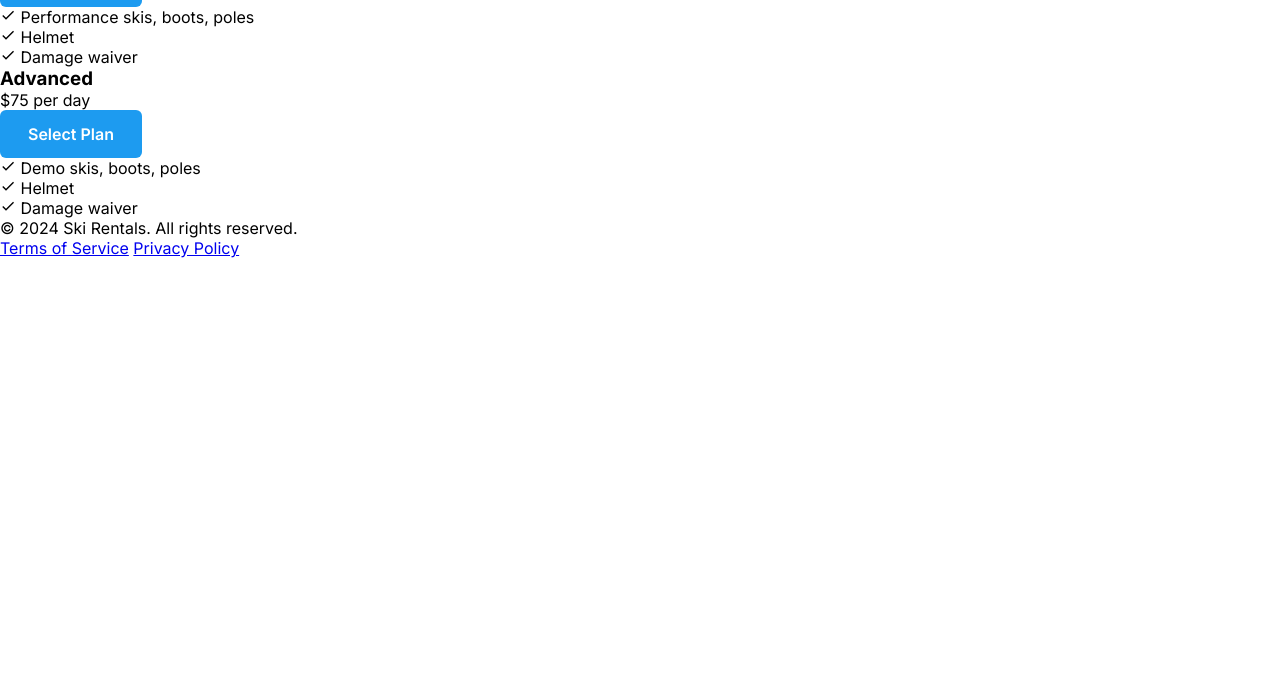
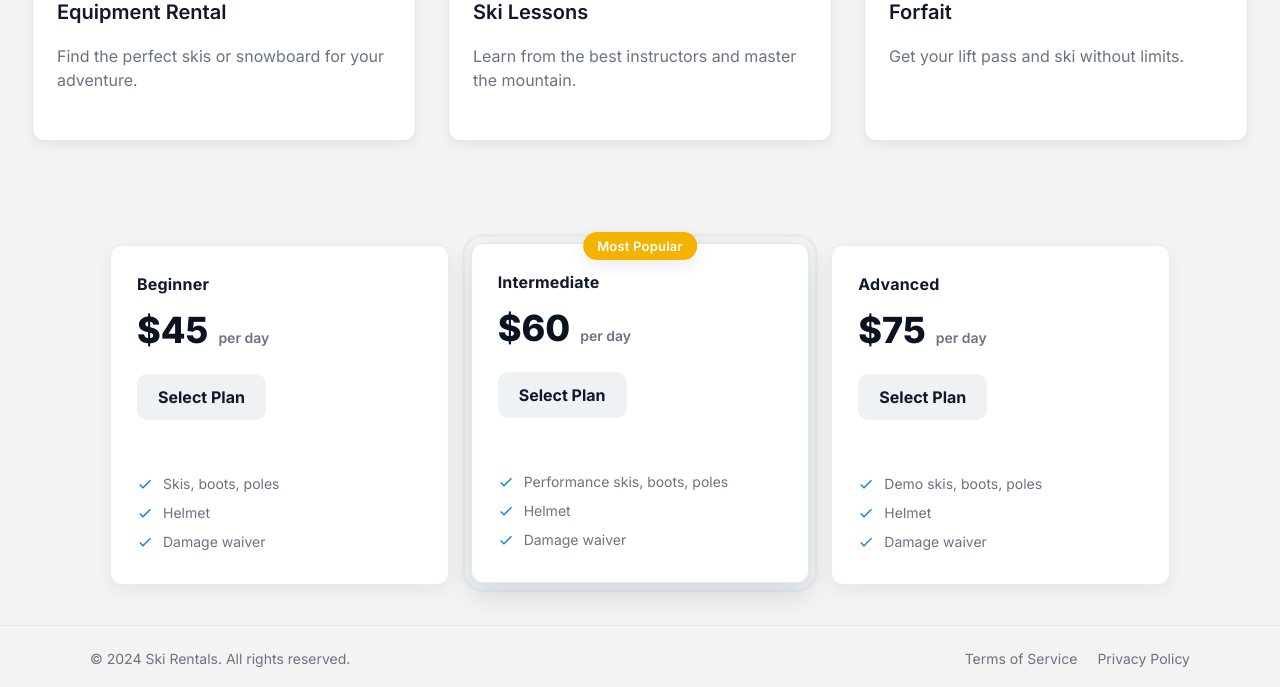
Before and after one commit to 7arise/langinpage, a plain HTML site: page index.html in a window 1280 px wide. Shown: the part 985-1672 px from the top of the page. Before the commit the page ends 1243 px from the top, so only its background shows below. Drawn offline with Linux system fonts and the light colour scheme.

Commit message:
Add files via upload

```diff
--- a/index.html
+++ b/index.html
@@ -10,8 +10,8 @@
 <body>
     <header class="header-bar">
         <div class="logo-container">
-            <img class="logo-icon" alt="Ski Rentals logo" src="img/logo.webp" width="35px">
-            <h1 class="logo">SkiiRentals</h1>
+            <img class="logo-icon" alt="Ski Rentals logo" src="img/logo.webp">
+            <h1 class="logo-text">SkiiRentals</h1>
         </div>
 
         <nav>
@@ -45,7 +45,7 @@
                         <img class="logo" src="img/ski-svgrepo-com (1).svg" alt="ski icon">
                             <div class="service-body">
                                 <h2>Equipment Rental</h2>
-                                <p>Find the perfect skis or snowboard for your adventure</p>
+                                <p>Find the perfect skis or snowboard for your adventure.</p>
                             </div>
                     </div>
 
@@ -71,7 +71,7 @@
             <article class="pricing">
 
                 <div class="type">
-                    <header class="type-header" aria-hidden="true">
+                    <header class="type-header">
                         <h3 id="plan-beginner" class="type-title">Beginner</h3>
                     </header>
                     <div class="type-price" aria-hidden="true">
@@ -111,7 +111,7 @@
                     </ul>
                 </div>
 
-                <div class="type-header" aria-hidden="true">
+                <div class="type" aria-hidden="true">
                     <header class="type-header" aria-hidden="true">
                         <h3 id="plan-advanced" class="type-title">Advanced</h3>
                     </header>
--- a/styles.css
+++ b/styles.css
@@ -3,8 +3,24 @@
   padding: 0;
   box-sizing: border-box;
 }
+
+:root{
+  --bg: #f3f6f7;
+  --card-bg: #ffffff;
+  --muted: #6b7280;
+  --border: #e6eef2;
+  --accent: #0b84d9;
+  --accent-dark: #0a6fb8;
+  --badge-bg: #f5b301;
+  --radius: 12px;
+  --shadow: 0 6px 18px rgba(11,20,30,0.06);
+  --shadow-pop: 0 12px 28px rgba(11,20,30,0.12);
+  --container-max: 1100px;
+}
+
 body{
-    font-family: "inter", sans-serif;
+    font-family: "Inter", sans-serif;
+    background-color: rgb(243, 243, 243);
 }
 
 .header-bar{
@@ -31,14 +47,6 @@ body{
     width: 35px;
     height: auto;
 }
-
-.logo-text{
-    font-size: 1.25rem;
-    font-weight: 700;
-    color: #111827;
-    margin: 0;
-}
-
 nav a{
     margin-left: 30px;
     text-decoration: none;
@@ -48,23 +56,25 @@ nav a{
     transition: color 0.3s;
 }
 .hero{
-    height: 500px;
+    position: relative;
+    width: 100%;
+    min-height: 750px;
     text-align: center;
-    display: flex;
+    display: block;
     flex-direction: column;
     justify-content: center;
     align-items: center;
+    overflow: hidden;
+}
 
-    & > img{
-        position: absolute;
-        width: 100%;
-        height: 100%;
-        object-fit: cover;
-        z-index: -1;
-        left: 0;
-        right: 0;
-        filter: brightness(0.7);
-    }
+.hero > img{
+    display: block;
+    width: 100%;
+    height: 100%;
+    position: absolute;
+    object-fit: cover;
+    filter: brightness(0.7);
+    z-index: 0;
 }
 
 .hero-content{
@@ -74,8 +84,11 @@ nav a{
     left: 50%;
     transform: translate(-50%, -50%);
     text-align: center;
-    max-width: 800px;
+    max-width: 900px;
     padding: 0 20px;
+    z-index: 2;
+    padding: 0 20px;
+    width: 100%;
 }
 
 .titulo{
@@ -94,7 +107,7 @@ nav a{
 
 .btn{
     display: inline-block;
-    background-color: #1d9bf0;
+    background-color: var(--accent);
     color: white;
     padding: 14px 28px;
     border-radius: 6px;
@@ -102,3 +115,268 @@ nav a{
     text-decoration: none;
     transition: background-color 0.3 ease;
 }
+
+.services {
+  width: 100%;
+  padding: 4rem 2rem;
+  box-sizing: border-box;
+  background: transparent;
+  display: flex;
+  flex-direction: column;
+  align-items: center;
+}
+
+.services-header {
+  font-family: "Inter", sans-serif;
+  font-size: 2.25rem;
+  font-weight: 700;
+  margin-bottom: 3rem;
+  color: #111827;
+}
+
+.pricing-header {
+  font-family: "Inter", sans-serif;
+  font-size: 2.25rem;
+  font-weight: 700;
+  margin-bottom: 3rem;
+  color: #111827;
+}
+
+.services-container {
+  display: flex;
+  justify-content: center;
+  align-items: flex-start;
+  text-align: left;
+  gap: 2rem;
+  flex-wrap: wrap;
+  width: 100%;
+  max-width: 100%;
+  box-sizing: border-box;
+}
+
+
+.service {
+  background: #fff;
+  border: 1px solid #e5e7eb;
+  border-radius: 12px;
+  box-shadow: 0 4px 12px rgba(0,0,0,0.06);
+  flex: 1 1 0;
+  max-width: 450px;
+  min-height: 220px;
+  padding: 2rem 1.5rem;
+  box-sizing: border-box;
+
+  display: flex;
+  flex-direction: column;
+  align-items: flex-start;
+  justify-content: flex-start;
+  transition: transform 0.2s ease, box-shadow 0.2s ease;
+}
+
+.service:hover {
+  transform: translateY(-6px);
+  box-shadow: 0 6px 16px rgba(0,0,0,0.08);
+}
+
+.service .logo {
+  width: 30px;
+  height: 30px;
+  object-fit: contain;
+  margin-bottom: 1rem;
+}
+
+.service-body {
+  display: flex;
+  flex-direction: column;
+  align-items: flex-start;
+  height: auto;
+  width: auto;
+  text-align: left;
+}
+
+
+.service-body h2 {
+  font-size: 1.25rem;
+  font-weight: 600;
+  color: #111827;
+  margin-bottom: 20px;
+}
+
+.service-body p {
+  font-size: 1rem;
+  color: #6b7280;
+  line-height: 1.5;
+  text-align: left;
+  align-items: left;
+}
+
+.pricing{
+  max-width: var(--container-max);
+  margin: 40px auto;
+  padding: 0 20px;
+  display: grid;
+  grid-template-columns: repeat(3, 1fr);
+  gap: 22px;
+  align-items: start;
+  background: transparent;
+}
+
+.type{
+  background: var(--card-bg);
+  border-radius: var(--radius);
+  border: 1px solid var(--border);
+  padding: 28px 26px;
+  box-shadow: var(--shadow);
+  position: relative;
+  display: flex;
+  flex-direction: column;
+  transition: transform .25s ease, box-shadow .25s ease, border-color .25s ease;
+  min-height: 340px;
+}
+
+.type:hover{
+  transform: translateY(-6px);
+  box-shadow: var(--shadow-pop);
+}
+
+.type.popular{
+  border-color: rgba(11,132,217,0.16);
+  box-shadow: 0 18px 40px rgba(11,132,217,0.08);
+  transform-origin: center;
+}
+
+.type .badge{
+  position: absolute;
+  top: -12px;
+  left: 50%;
+  transform: translateX(-50%);
+  background: var(--badge-bg);
+  color: white;
+  font-weight: 600;
+  font-size: 13px;
+  padding: 6px 14px;
+  border-radius: 999px;
+  box-shadow: 0 6px 18px rgba(0,0,0,0.08);
+  z-index: 2;
+  letter-spacing: .2px;
+}
+
+.type-header{
+  margin-bottom: 12px;
+}
+.type-title{
+  margin: 0;
+  font-size: 16px;
+  color: #111827;
+  font-weight: 700;
+  letter-spacing: .2px;
+}
+
+.type-price{
+  display: flex;
+  align-items: baseline;
+  gap: 10px;
+  margin: 6px 0 18px;
+}
+.price-amount{
+  font-size: 36px;
+  font-weight: 800;
+  color: #0b1220;
+  line-height: 1;
+}
+.price-period{
+  font-size: 14px;
+  color: var(--muted);
+  font-weight: 600;
+  margin-top: 6px;
+}
+.type-cta{
+  margin: 8px 0 18px;
+}
+
+.type .btn{
+  display: inline-block;
+  text-decoration: none;
+  padding: 12px 20px;
+  border-radius: 10px;
+  background: #eef2f4;
+  color: #111827;
+  font-weight: 700;
+  text-align: center;
+  border: 1px solid transparent;
+  transition: background .18s ease, transform .12s ease, box-shadow .12s ease;
+}
+
+.btn:hover{ transform: translateY(-2px); }
+
+.type-features{
+  margin-top: auto;
+  list-style: none;
+  padding: 0;
+  display: flex;
+  flex-direction: column;
+  gap: 12px;
+  margin-bottom: 6px;
+}
+
+.type-features li{
+  color: var(--muted);
+  font-size: 14px;
+  display: flex;
+  gap: 10px;
+  align-items: center;
+}
+
+.icon-check{
+  color: #0b84d9;
+  flex-shrink: 0;
+}
+
+.type.popular{
+  box-shadow: var(--shadow-pop);
+  transform: translateY(-2px);
+}
+
+.type.popular{
+  outline: 3px solid rgba(11,132,217,0.06);
+  outline-offset: 6px;
+}
+
+.footer{
+  border-top: 1px solid #e5e7eb;
+  padding: 24px 40px;
+  font-family: "Inter", sans-serif;
+  font-size: 14px;
+  color: #6b7280;
+  padding-bottom: 20px;
+}
+
+.footer-content{
+  max-width: 1100px;
+  margin: 0 auto;
+  display: flex;
+  justify-content: space-between;
+  align-items: center;
+  flex-wrap: wrap;
+  gap: 12px;
+}
+
+.footer p{
+  margin: 0;
+}
+
+.footer-links{
+  display: flex;
+  gap: 20px;
+}
+
+.footer-links a{
+  color: #6b7280;
+  text-decoration: none;
+  font-weight: 500;
+  transition: color 0.2s ease;
+}
+
+.footer-links a:hover{
+  color: #0b84d9;
+}
```
Also changed, not shown: screenshot.png (added).
